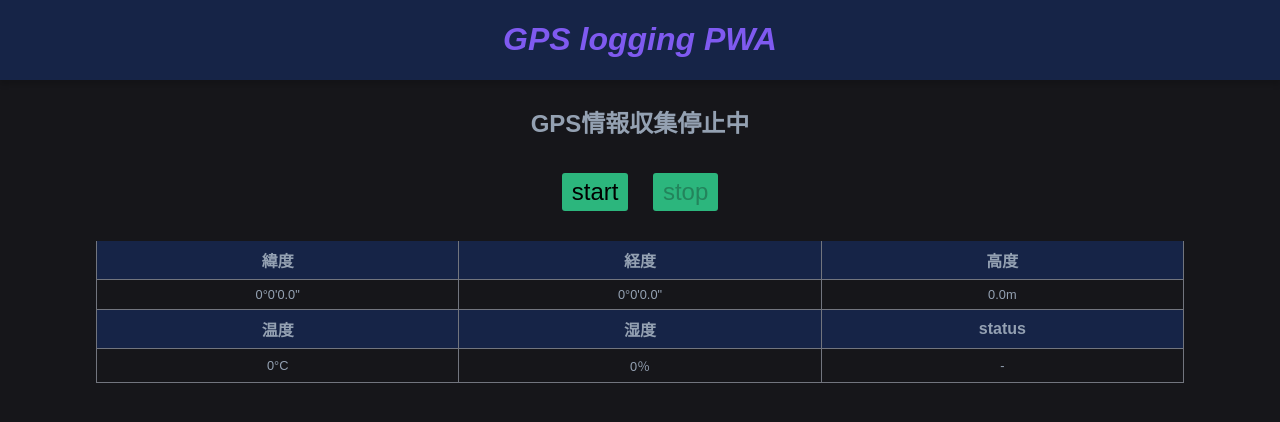
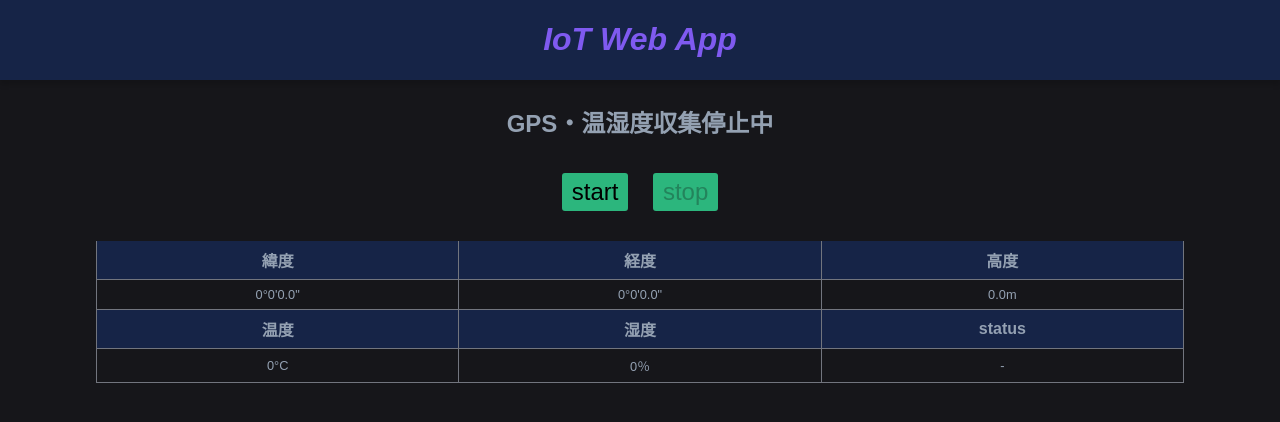
Before and after one commit to ktr03rtk/iot-web-app, a website: page index.html in a window 1280 px wide. Drawn offline with Linux system fonts and the light colour scheme.

Commit message:
rename app name

```diff
--- a/index.html
+++ b/index.html
@@ -3,7 +3,7 @@
   <head>
     <meta charset="UTF-8" />
     <meta name="viewport" content="width=device-width, initial-scale=1.0" />
-    <title>GPS logging PWA</title>
+    <title>IoT Web App</title>
     <link rel="stylesheet" href="styles/main.css" />
     <link rel="manifest" href="manifest.json" />
     <link rel="icon" type="image/png" href="/images/icons/icon-384x384.png" />
@@ -17,10 +17,10 @@
 
   <body>
     <header>
-      <h1>GPS logging PWA</h1>
+      <h1>IoT Web App</h1>
     </header>
     <main>
-      <p id="status">GPS情報収集停止中</p>
+      <p id="status">GPS・温湿度収集停止中</p>
       <button id="start-btn">start</button>
       <button id="stop-btn" disabled>stop</button>
 
--- a/package.json
+++ b/package.json
@@ -1,7 +1,7 @@
 {
   "name": "iot-web-app",
   "version": "1.0.0",
-  "description": "GPS logging web app",
+  "description": "IoT Web App",
   "main": "index.js",
   "scripts": {
     "test": "echo \"Error: no test specified\" && exit 1"
```
Also changed, not shown: manifest.json.
